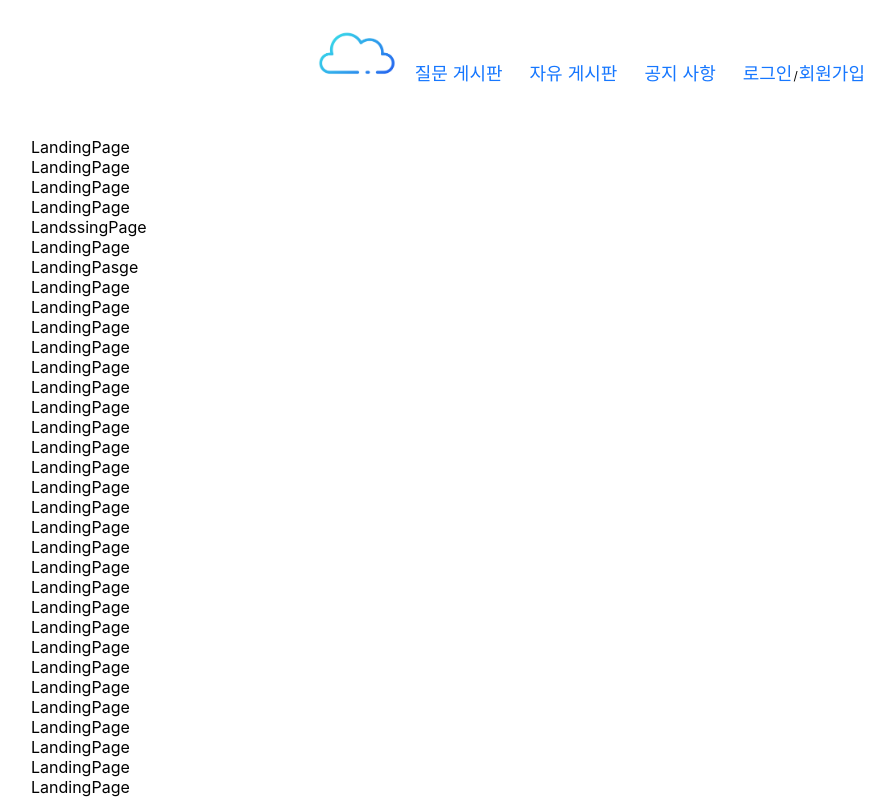
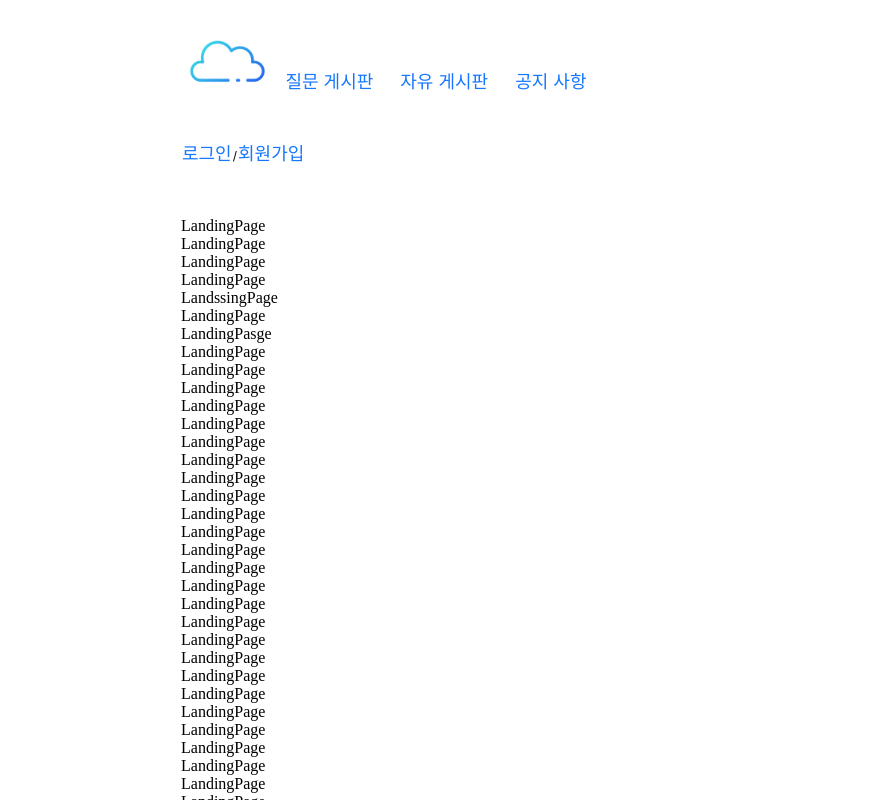
Before and after one commit to jeong5575/ssgcool_v2, a React (Create React App) app in the folder frontend/: page / in a window 1280 px wide. Shown: the top 800 px of the page, without its empty margins (109-1003 px from the left). Built offline with nearby package versions, Linux system fonts and the light colour scheme; no server answers.

Commit message:
redux-persist 적용

```diff
--- a/frontend/package.json
+++ b/frontend/package.json
@@ -21,6 +21,7 @@
     "react-scripts": "5.0.1",
     "redux": "^4.2.1",
     "redux-devtools-extension": "^2.13.9",
+    "redux-persist": "^6.0.0",
     "redux-promise": "^0.6.0",
     "redux-thunk": "^2.4.2",
     "styled-components": "^6.0.0-rc.3",
--- a/frontend/src/components/views/Board/PostDetailPage.js
+++ b/frontend/src/components/views/Board/PostDetailPage.js
@@ -36,7 +36,7 @@ const PostDetailPage = ({ }) => {
      <div>
         <h2>댓글</h2>
         {comments.map((comment) => (
-          <CommentItem key={comment.commentId} comment={comment} />
+          <Comment key={comment.commentId} comment={comment} />
         ))}
       </div>
 
--- a/frontend/src/hoc/Layout.js
+++ b/frontend/src/hoc/Layout.js
@@ -49,7 +49,7 @@ const FooterDiv = styled.div`
 `;
 
 const ContainerDiv = styled.div`
-  width: 1000px;
+  width: 700px;
   margin-left: auto;
   margin-right: auto;
 `;
--- a/frontend/src/index.js
+++ b/frontend/src/index.js
@@ -1,27 +1,18 @@
 import React from 'react';
-import ReactDOM from 'react-dom/client';
-import './index.css';
+import ReactDOM from 'react-dom';
+import { Provider } from 'react-redux';
+import { PersistGate } from 'redux-persist/integration/react'; // Import PersistGate
+import { store, persistor } from './store'; // Import the store and persistor
+
 import App from './App';
-import reportWebVitals from './reportWebVitals';
-import {Provider} from 'react-redux'
-import { applyMiddleware } from 'redux';
-import promiseMiddleware from 'redux-promise'
-import ReduxThunk from 'redux-thunk'
-import { createStore } from 'redux';
-import Reducer from './_reducers'
-import { composeWithDevTools } from 'redux-devtools-extension';
-
-const createStoreWithMiddleware = applyMiddleware(promiseMiddleware,ReduxThunk)(createStore)
 
 const root = ReactDOM.createRoot(document.getElementById('root'));
 root.render(
-
   <React.StrictMode>
-    <Provider store={createStoreWithMiddleware(Reducer, composeWithDevTools())}>
-    <App />
+    <Provider store={store}>
+      <PersistGate loading={null} persistor={persistor}>
+        <App />
+      </PersistGate>
     </Provider>
   </React.StrictMode>
 );
-
-
-reportWebVitals();
--- /dev/null
+++ b/frontend/src/store.js
@@ -0,0 +1,26 @@
+import { createStore, applyMiddleware } from 'redux';
+import { persistStore, persistReducer } from 'redux-persist';
+import storage from 'redux-persist/lib/storage';
+import { composeWithDevTools } from 'redux-devtools-extension';
+import promiseMiddleware from 'redux-promise';
+import ReduxThunk from 'redux-thunk';
+import rootReducer from './_reducers';
+
+const persistConfig = {
+  key: 'root',
+  storage,
+};
+
+const persistedReducer = persistReducer(persistConfig, rootReducer);
+
+const createStoreWithMiddleware = applyMiddleware(
+  promiseMiddleware,
+  ReduxThunk
+)(createStore);
+
+export const store = createStoreWithMiddleware(
+  persistedReducer,
+  composeWithDevTools()
+);
+
+export const persistor = persistStore(store);
```
Also changed, not shown: 1 other file (tests, documents, lock files or other folders).
